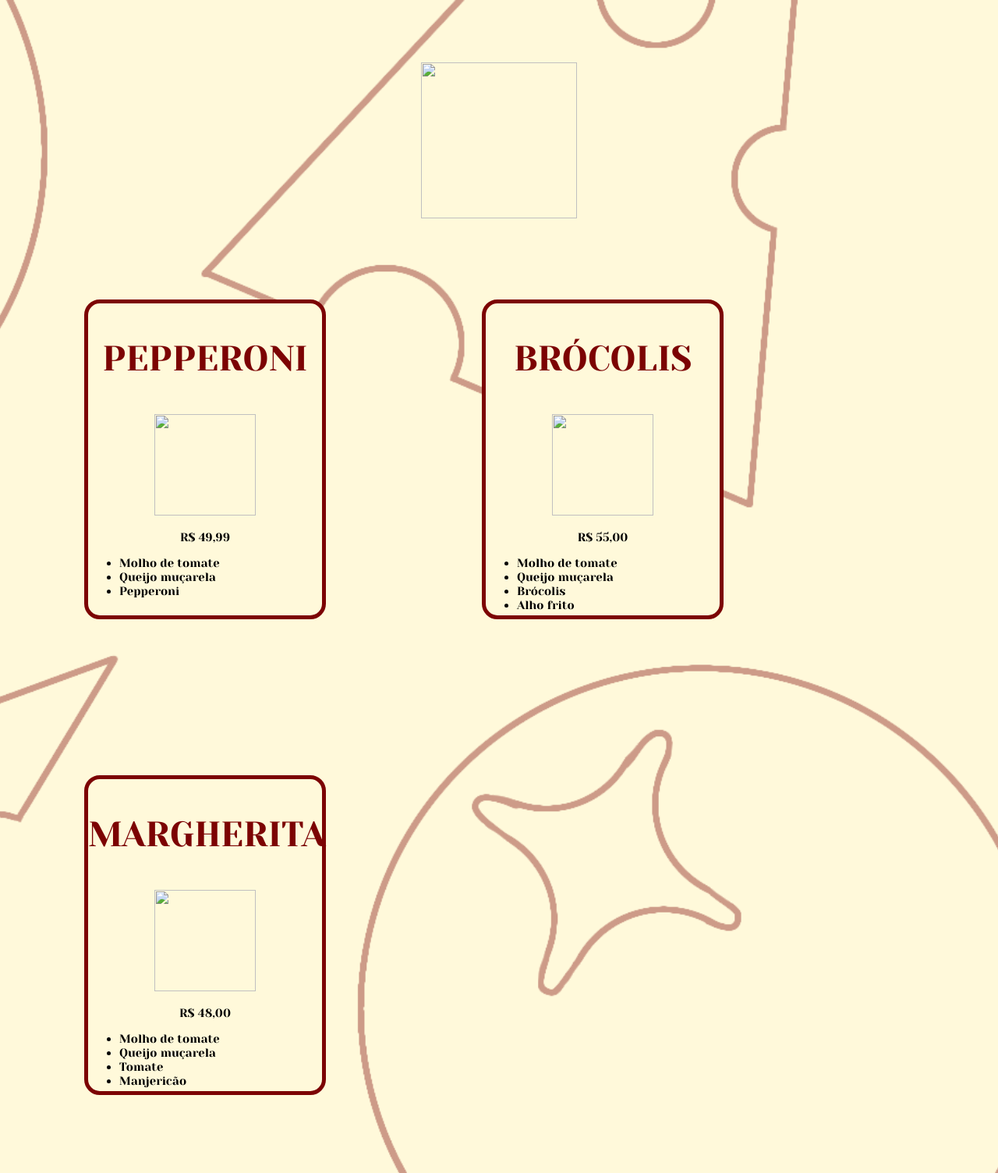
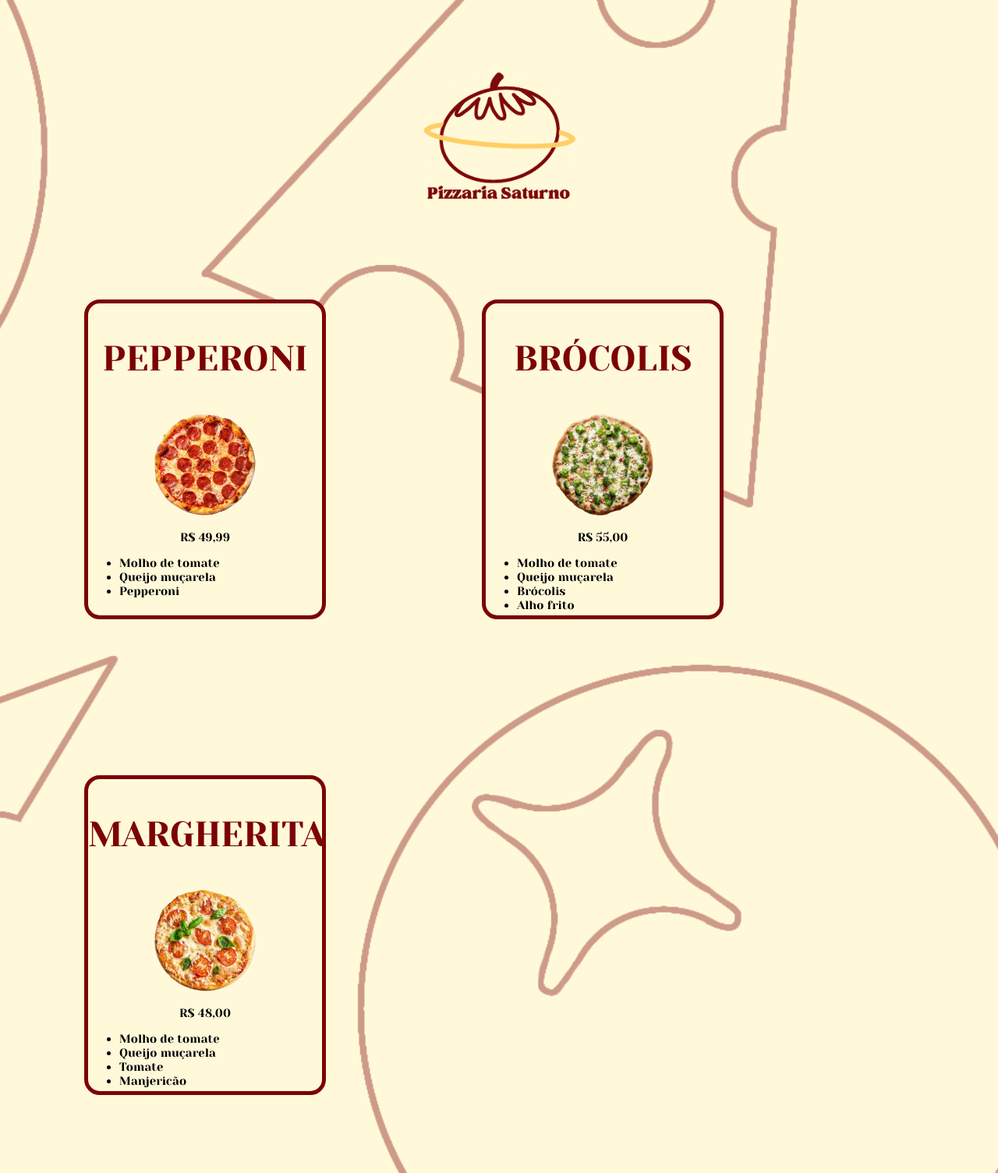
Before and after one commit to LucasMendesMartins011/pizza2, a plain HTML site: page index.html in a window 1280 px wide. Shown: the whole page at 78% size. Drawn offline with Linux system fonts and the light colour scheme; files whose address does not match are found by name.

Commit message:
Update index.html

```diff
--- a/index.html
+++ b/index.html
@@ -23,7 +23,7 @@
         <br>
         <br>
         <br>
-      <img src="../css casa/img/Dá uma olhada no design que eu fiz no Canva!.png" width="200" height="200">
+      <img src="Dá uma olhada no design que eu fiz no Canva!.png" width="200" height="200">
 
     </div>
 
@@ -36,7 +36,7 @@
         </div>
 
         <div align="center">
-            <img src="../css casa/img/pepperoni.png" width="130" height="130">
+            <img src="pepperoni.png" width="130" height="130">
         </div>
 
         <div class="precopizza">
@@ -62,7 +62,7 @@
         </div>
 
         <div align="center">
-            <img src="../css casa/img/broclius.png" width="130" height="130">
+            <img src="broclius.png" width="130" height="130">
         </div>
 
         <div class="precopizza">
@@ -89,7 +89,7 @@
         </div>
 
         <div align="center">
-            <img src="../css casa/img/marguerita.png" width="130" height="130">
+            <img src="marguerita.png" width="130" height="130">
         </div>
 
         <div class="precopizza">
```
